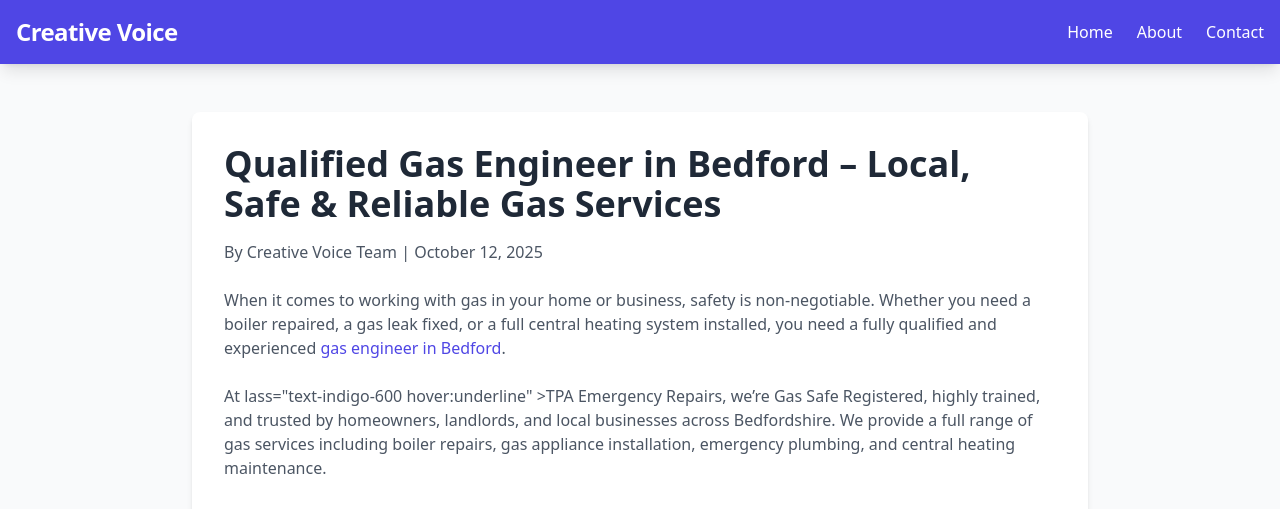
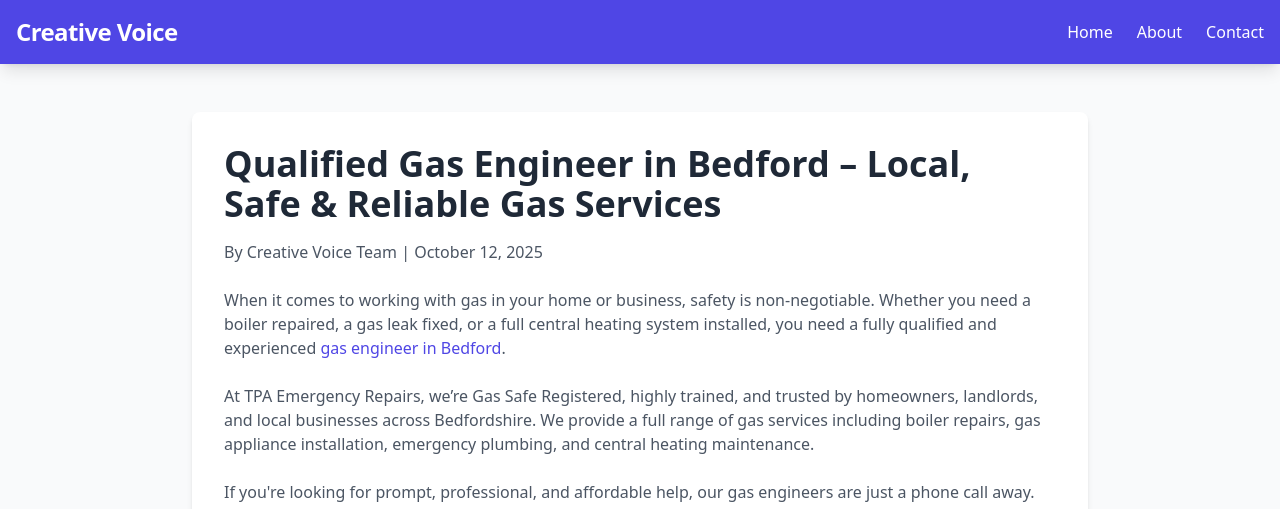
Before and after one commit to insightsphereblog/creativevoice, a plain HTML site: page gas-engineer-in-bedford.html in a window 1280 px wide. Shown: the top 509 px of the page. Drawn offline with nearby package versions, Linux system fonts and the light colour scheme.

Commit message:
Update gas-engineer-in-bedford.html

```diff
--- a/gas-engineer-in-bedford.html
+++ b/gas-engineer-in-bedford.html
@@ -72,8 +72,7 @@
           </p>
           <p>
             At
-            lass="text-indigo-600 hover:underline"
-              >TPA Emergency Repairs, we’re Gas Safe Registered, highly trained, and trusted by
+            TPA Emergency Repairs, we’re Gas Safe Registered, highly trained, and trusted by
             homeowners, landlords, and local businesses across Bedfordshire. We
             provide a full range of gas services including boiler repairs, gas
             appliance installation, emergency plumbing, and central heating
```
